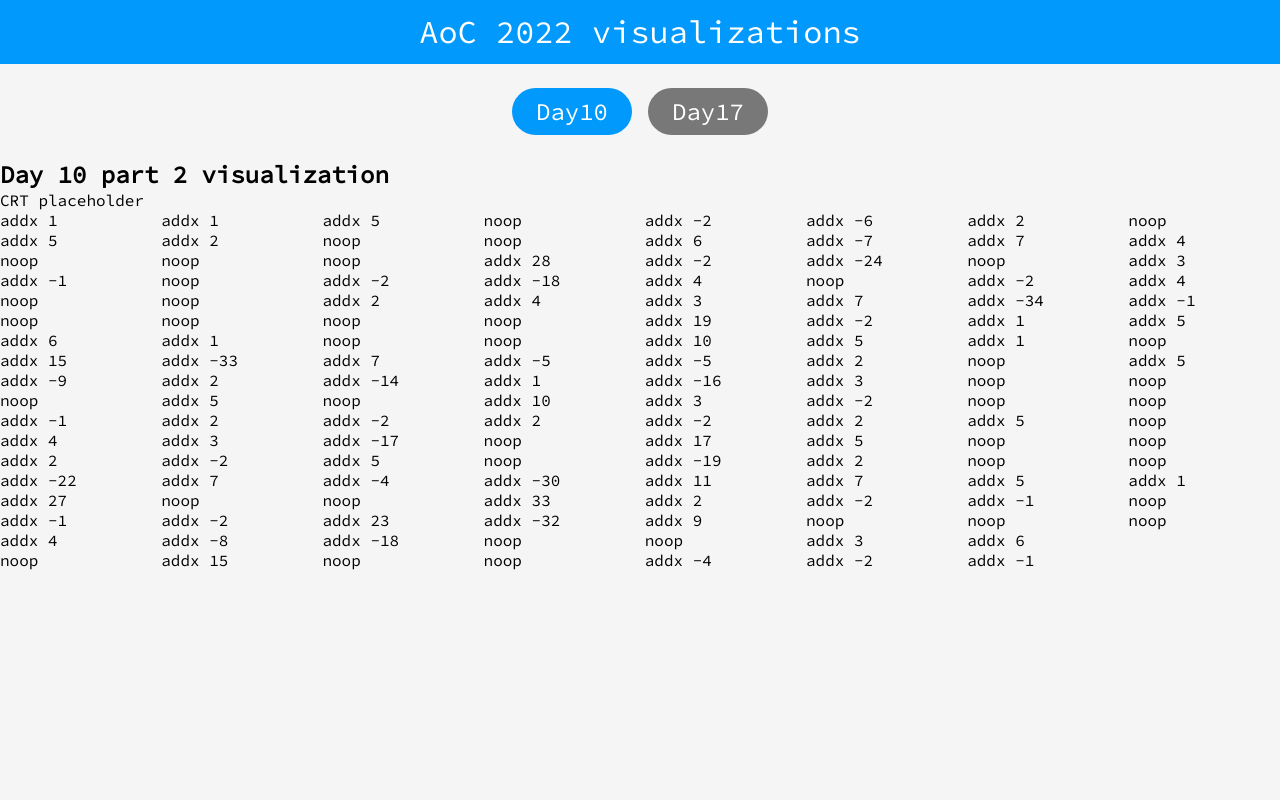
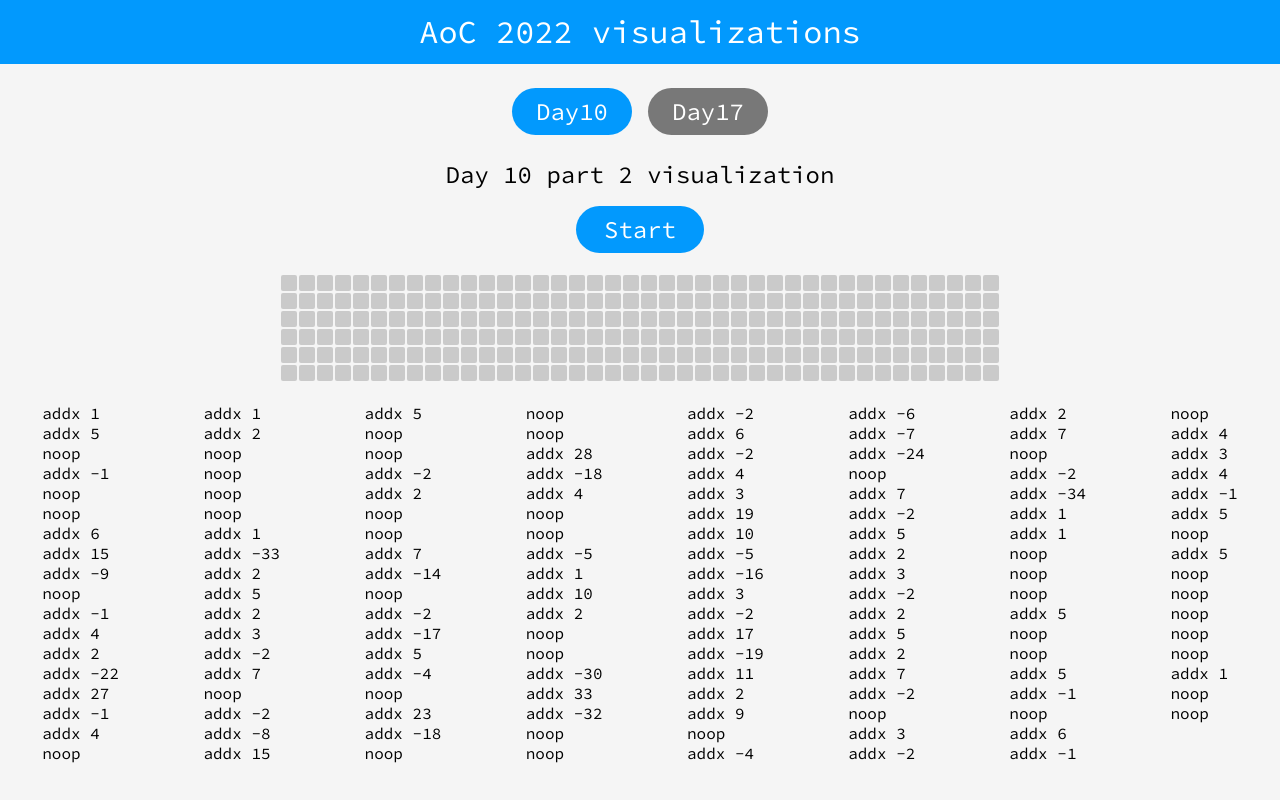
Before and after one commit to Konrad-Romanowski/AoC-2022-visualizations, a React (Vite) app: page /Day10 in a window 1280 px wide. Built offline with nearby package versions, Linux system fonts and the light colour scheme.

Commit message:
Created CRT display, added basic states

```diff
--- a/src/components/Day10/CRT.tsx
+++ b/src/components/Day10/CRT.tsx
@@ -1,9 +1,16 @@
 import React from 'react';
 
-export default function CRT() {
+interface CRTprops {
+    isAnimationRunning: boolean;
+}
+
+export default function CRT({isAnimationRunning}: CRTprops) {
+
+    const pixels = Array.from({length:240}).map((pixel,index) =><div className="crt-pixel" key={index}></div>)
+
     return (
-        <section>
-            CRT placeholder
+        <section className="crt-container">
+            {pixels}
         </section>
     )
 }
--- a/src/components/Day10/Day10.tsx
+++ b/src/components/Day10/Day10.tsx
@@ -1,11 +1,14 @@
 import React from 'react';
 import CRT from './CRT';
+import AnimationController from '../AnimationController/AnimationController';
 import Instructions from './Instructions';
 import './day10styles.css';
 
 export default function Day10() {
 
-    const [inputData, setInputData] = React.useState<string[]>([])
+    const [inputData, setInputData] = React.useState<string[]>([]);
+    const [isAnimationRunning,setIsAnimationRunning] = React.useState(false);
+    const [cycle,setCycle] = React.useState(0);
 
     React.useEffect(()=>{
         async function getInputData() {
@@ -15,13 +18,28 @@ export default function Day10() {
         }
 
         getInputData();
-    },[])
+    },[]);
+
+    function addCycle() {
+        setTimeout(()=>{
+            setCycle(prevCycle=>prevCycle+1)
+        },500);
+    }
 
     return (
         <article>
-            <h2>Day 10 part 2 visualization</h2>
-            <CRT />
-            <Instructions instructions={inputData} />
+            <header className='sub-header'>Day 10 part 2 visualization</header>
+            <AnimationController
+                isAnimationRunning={isAnimationRunning}
+                setIsAnimationRunning={setIsAnimationRunning}
+            />
+            <CRT isAnimationRunning={isAnimationRunning}/>
+            <Instructions
+                instructions={inputData}
+                isAnimationRunning={isAnimationRunning}
+                cycle={cycle}
+                addCycle={addCycle}
+            />
         </article>
     )
 }
--- a/src/components/Day10/Instructions.tsx
+++ b/src/components/Day10/Instructions.tsx
@@ -2,9 +2,20 @@ import React from "react";
 
 interface InstructionsProps {
     instructions: string[];
+    isAnimationRunning: boolean;
+    cycle: number;
+    addCycle: ()=>void;
 }
 
-export default function Instructions({instructions}: InstructionsProps) {
+export default function Instructions({instructions,isAnimationRunning, cycle, addCycle}: InstructionsProps) {
+
+    function readInstructions() {
+        console.log("Instruction read");
+    }
+
+    React.useEffect(()=>{
+        // Create a loop to read instructions and perform them
+    },[isAnimationRunning])
 
     const instructionsElements = instructions.map((instruction,index) =>
         <li key={index}>{instruction}</li>)
--- a/src/components/Day10/day10styles.css
+++ b/src/components/Day10/day10styles.css
@@ -1,7 +1,23 @@
+.crt-container {
+    display: grid;
+    height: 150px;
+    grid-template-rows: repeat(6, 1rem);
+    grid-template-columns: repeat(40,1rem);
+    gap: 2px;
+    justify-content: center;
+    align-content: center;
+}
+
+.crt-pixel {
+    background-color: #cacaca;
+    border-radius: 2px;
+}
+
 .instructions {
     display: flex;
     flex-direction: column;
     flex-wrap: wrap;
     height: 360px;
     list-style: none;
+    align-content: space-around;
 }
--- a/src/index.css
+++ b/src/index.css
@@ -33,7 +33,7 @@ nav {
 }
 
 .nav-item {
-    background-color: rgb(120,120,120);
+    background-color: #787878;
     color: #fff;
     text-decoration: none;
     border-radius: 2rem;
@@ -51,3 +51,8 @@ nav {
     -moz-box-shadow: 0px 0px 8px 2px var(--main-theme-color);
     box-shadow: 0px 0px 8px 2px var(--main-theme-color);
 }
+
+.sub-header {
+    text-align: center;
+    font-size: 1.5rem;
+}
```
